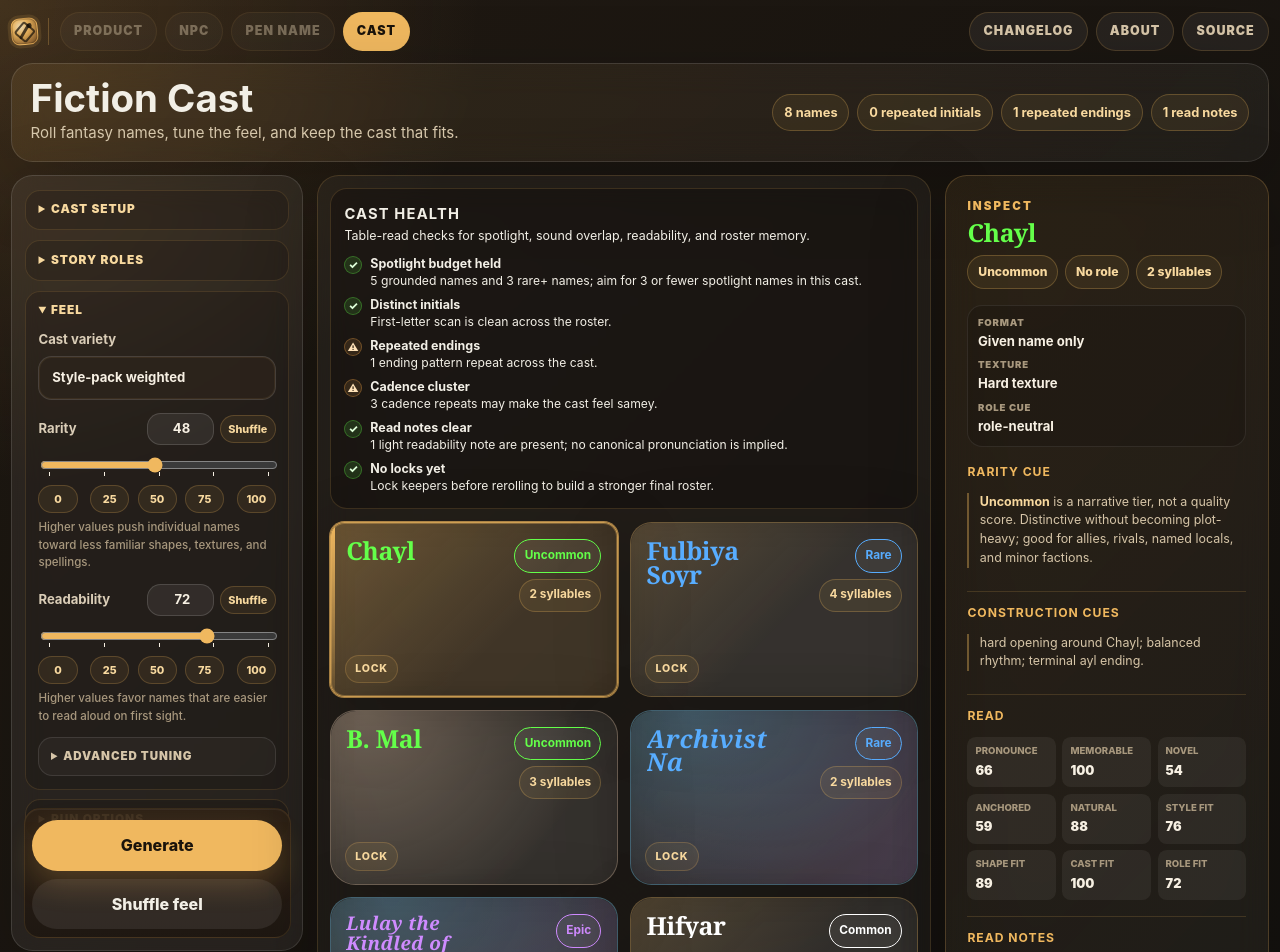
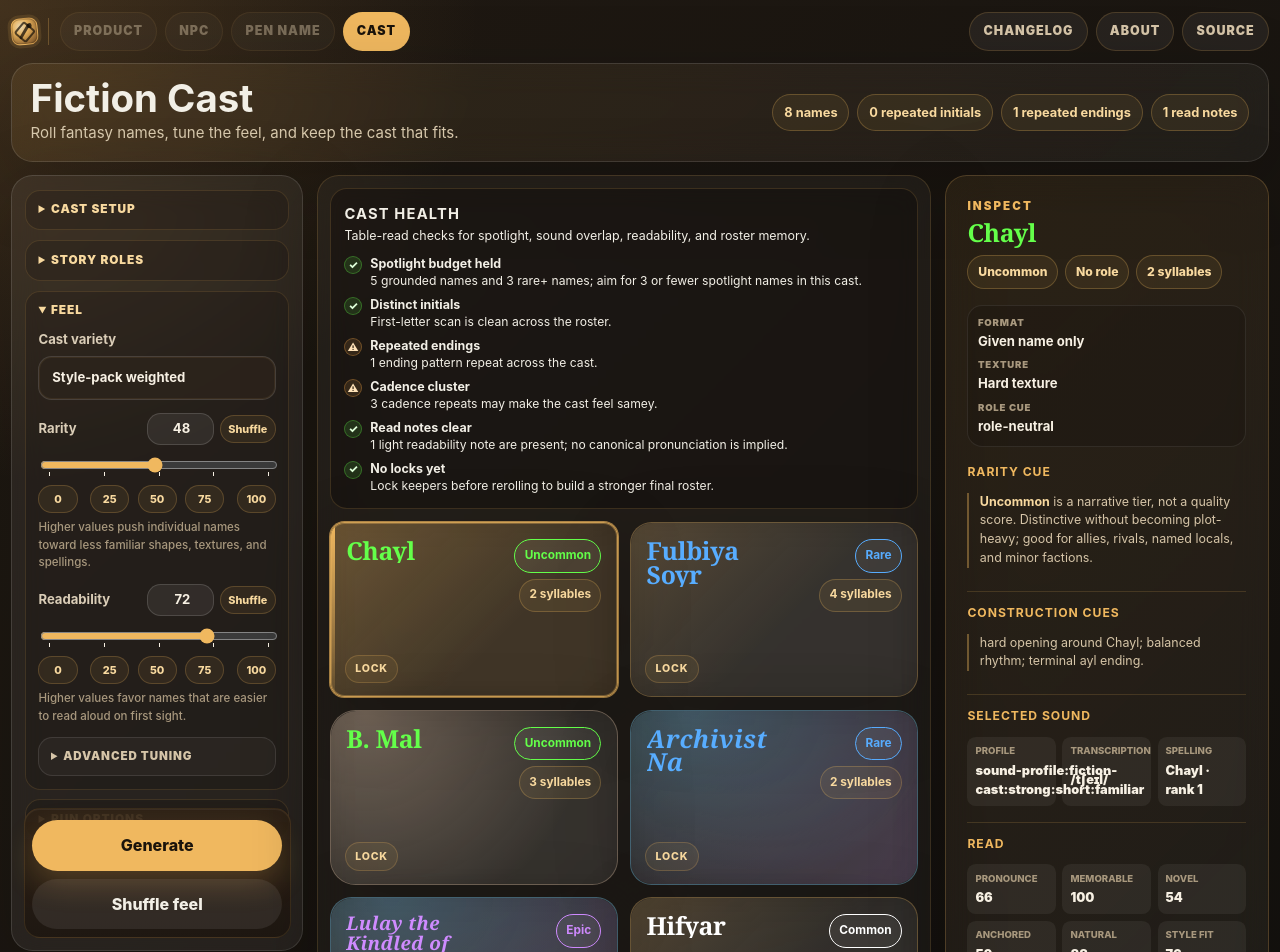
Before and after one commit to jaahay/name-forge, a React (Vite) app: page / in a window 1280 px wide. Shown: the top 952 px of the page. Built offline with nearby package versions, Linux system fonts and the light colour scheme.

Commit message:
Show selected sound-first details in inspector

```diff
--- a/src/ui/NameInspector.tsx
+++ b/src/ui/NameInspector.tsx
@@ -63,6 +63,15 @@ export function NameInspector({ name }: NameInspectorProps) {
           <p className="section-note">{constructionCueFor(name)}</p>
         </section>
 
+        <section className="detail-block">
+          <h3>Selected sound</h3>
+          <dl className="score-list detail-score-list">
+            <div><dt>Profile</dt><dd>{name.soundProfile.id}</dd></div>
+            <div><dt>Transcription</dt><dd>{name.sound.transcription}</dd></div>
+            <div><dt>Spelling</dt><dd>{name.spelling.text} · rank {name.spelling.rank}</dd></div>
+          </dl>
+        </section>
+
         <section className="detail-block" aria-label={`${name.name} read breakdown`}>
           <h3>Read</h3>
           <dl className="score-list detail-score-list">
```
